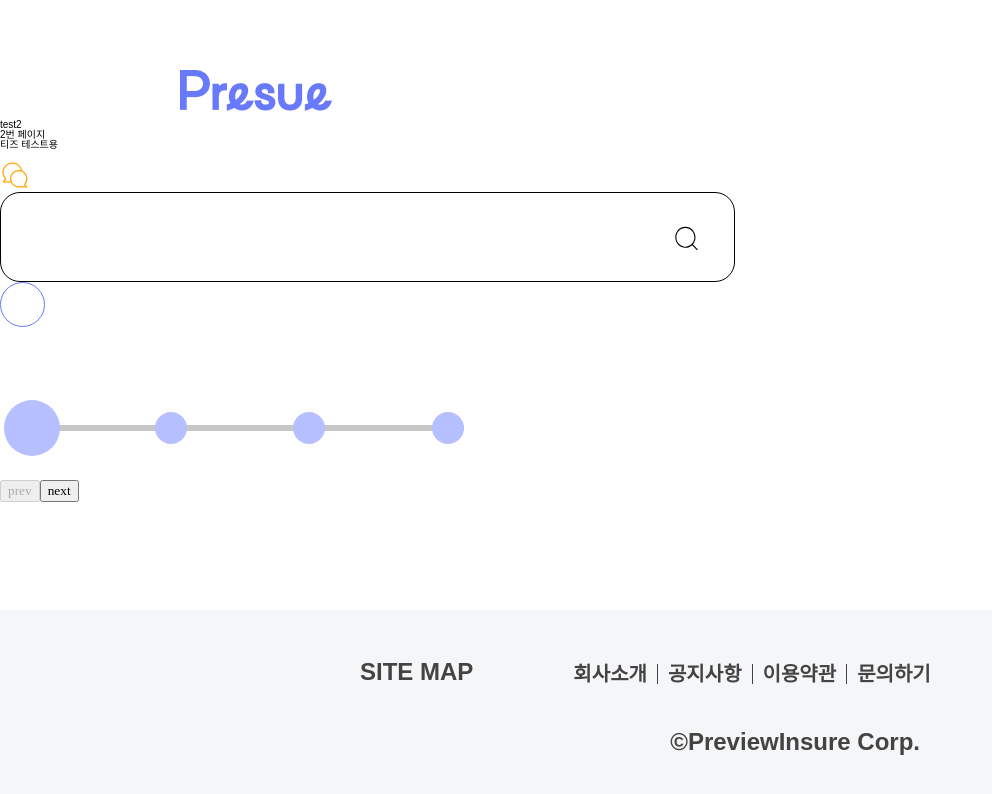
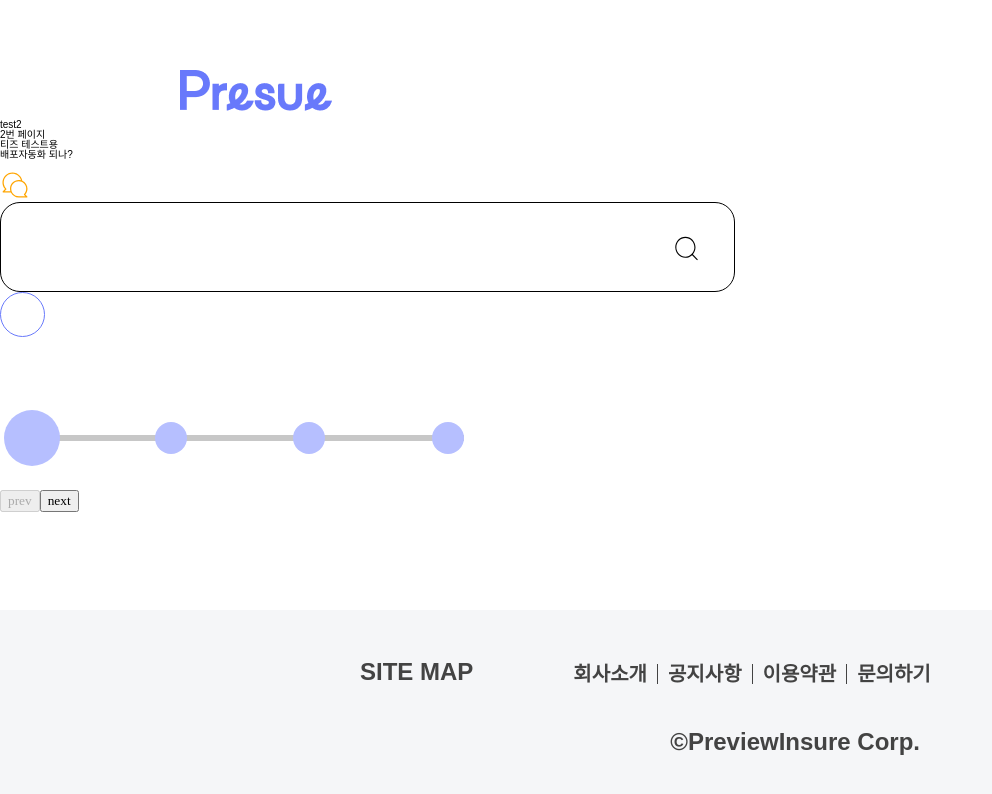
Before and after one commit to Central-MakeUs/PreviewInsure-Web, a React (Vite) app: page /test2 in a window 1280 px wide. Shown: the top 794 px of the page, without its empty margins (0-992 px from the left). Built offline with nearby package versions, Linux system fonts and the light colour scheme.

Commit message:
Test: cicd 동작 확인
- testScreen2에 코드입력 후 배포되는지 테스트

```diff
--- a/src/screens/testScreen2.tsx
+++ b/src/screens/testScreen2.tsx
@@ -22,6 +22,7 @@ const testPage2 = () => {
         <h1>test2</h1>
         <p>2번 페이지</p>
         <p>티즈 테스트용</p>
+        <p>배포자동화 되나?</p>
       </div>
       <br />
       <Chatting width={30} height={30} fill="orange" />
```
